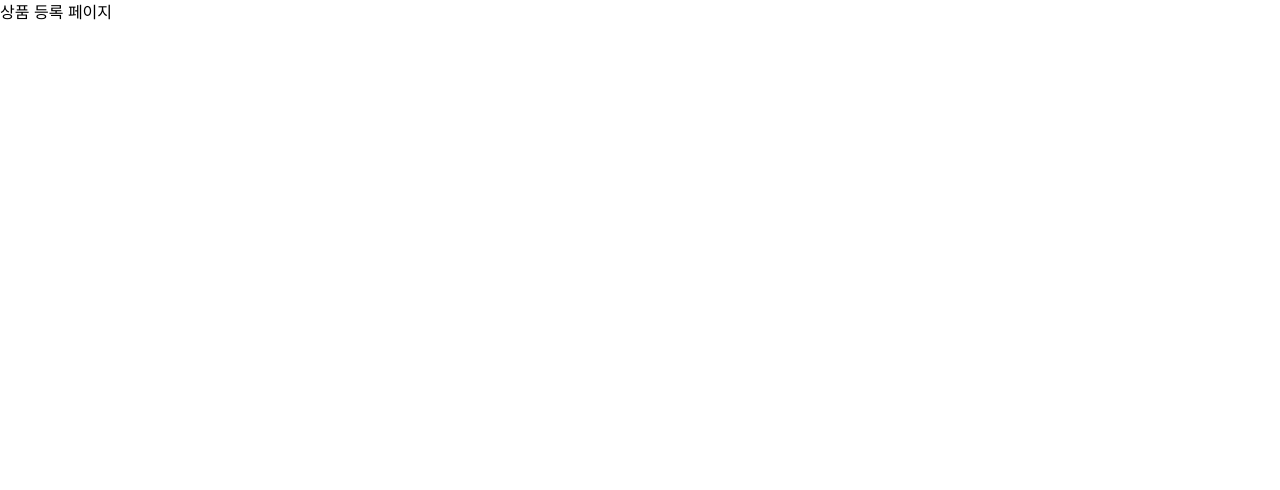
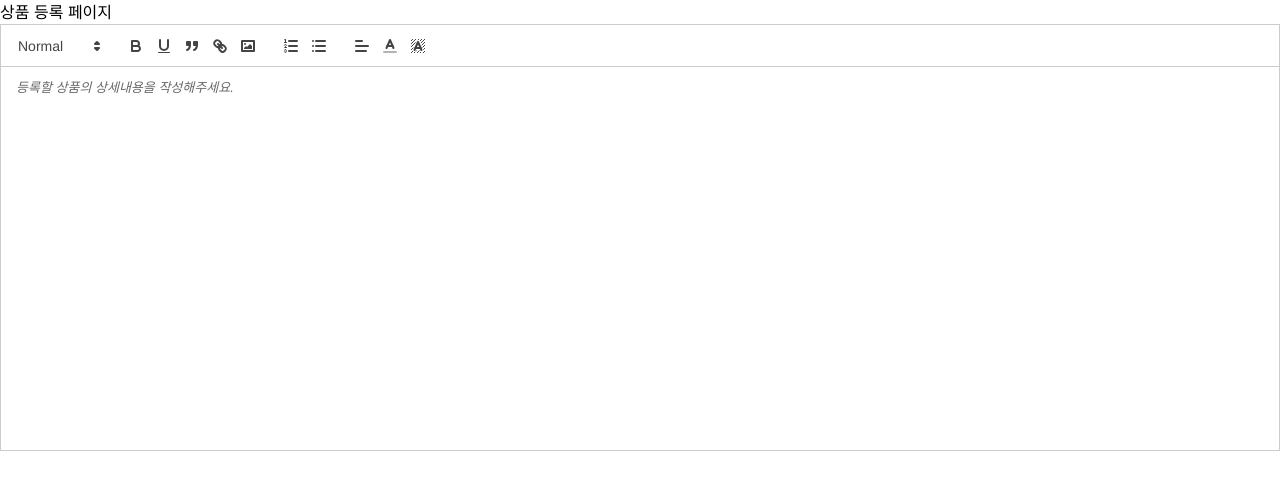
Before and after one commit to yeseul0809/LeafyLink, a Next.js app: page /seller/mypage/1/products/register in a window 1280 px wide. Shown: the top 490 px of the page. Built offline with nearby package versions, Linux system fonts and the light colour scheme.

Commit message:
feat: quill 에디터 삽입

```diff
--- a/package.json
+++ b/package.json
@@ -14,12 +14,15 @@
     "next": "14.2.5",
     "react": "^18",
     "react-dom": "^18",
+    "react-quill": "^2.0.0",
+    "uuid": "^10.0.0",
     "zustand": "^4.5.4"
   },
   "devDependencies": {
     "@types/node": "^20",
     "@types/react": "^18",
     "@types/react-dom": "^18",
+    "@types/uuid": "^10.0.0",
     "eslint": "^8",
     "eslint-config-next": "14.2.5",
     "postcss": "^8",
--- /dev/null
+++ b/src/app/(providers)/(root)/seller/mypage/[id]/products/register/_components/QuillEditor.tsx
@@ -0,0 +1,70 @@
+'use client';
+
+import dynamic from 'next/dynamic';
+import React, { useRef } from 'react';
+import ReactQuill, { ReactQuillProps } from 'react-quill';
+import 'react-quill/dist/quill.snow.css';
+
+const FORMATS = [
+  'size',
+  'bold',
+  'underline',
+  'blockquote',
+  'list',
+  'link',
+  'image',
+  'align',
+  'color',
+  'background'
+];
+
+interface ForwardedQuillComponent extends ReactQuillProps {
+  forwardedRef: React.Ref<ReactQuill>;
+}
+
+const DynamicReactQuill = dynamic(
+  async () => {
+    const { default: ReactQuill } = await import('react-quill');
+    const ForwardedComponent = ({ forwardedRef, ...props }: ForwardedQuillComponent) => (
+      <ReactQuill ref={forwardedRef} {...props} />
+    );
+    ForwardedComponent.displayName = 'ForwardedComponent';
+    return ForwardedComponent;
+  },
+  { ssr: false, loading: () => <p>Loading ...</p> }
+);
+
+function QuillEditor() {
+  const quillRef = useRef<ReactQuill | null>(null);
+
+  const modules = React.useMemo(
+    () => ({
+      toolbar: {
+        container: [
+          [{ size: ['small', false, 'large', 'huge'] }],
+          ['bold', 'underline', 'blockquote', 'link', 'image'],
+          [{ list: 'ordered' }, { list: 'bullet' }],
+          [{ align: [] }, { color: [] }, { background: [] }]
+        ]
+        // handlers: {
+        //   image: () => handleImage(quillRef)
+        // }
+      }
+    }),
+    []
+  );
+  return (
+    <>
+      <DynamicReactQuill
+        forwardedRef={quillRef}
+        theme="snow"
+        modules={modules}
+        formats={FORMATS}
+        placeholder="등록할 상품의 상세내용을 작성해주세요."
+        className="h-96 border-[#f0f0f0]"
+      />
+    </>
+  );
+}
+
+export default QuillEditor;
--- a/src/app/(providers)/(root)/seller/mypage/[id]/products/register/page.tsx
+++ b/src/app/(providers)/(root)/seller/mypage/[id]/products/register/page.tsx
@@ -1,7 +1,13 @@
 import React from 'react';
+import QuillEditor from './_components/QuillEditor';
 
 function ProductRegisterPage() {
-  return <div>상품 등록 페이지</div>;
+  return (
+    <>
+      <h1>상품 등록 페이지</h1>
+      <QuillEditor />
+    </>
+  );
 }
 
 export default ProductRegisterPage;
```
Also changed, not shown: src/app/(providers)/(root)/seller/mypage/[id]/products/register/_utils/handleImage.ts (added, +50 -0 lines), 1 other file (tests, documents, lock files or other folders).
